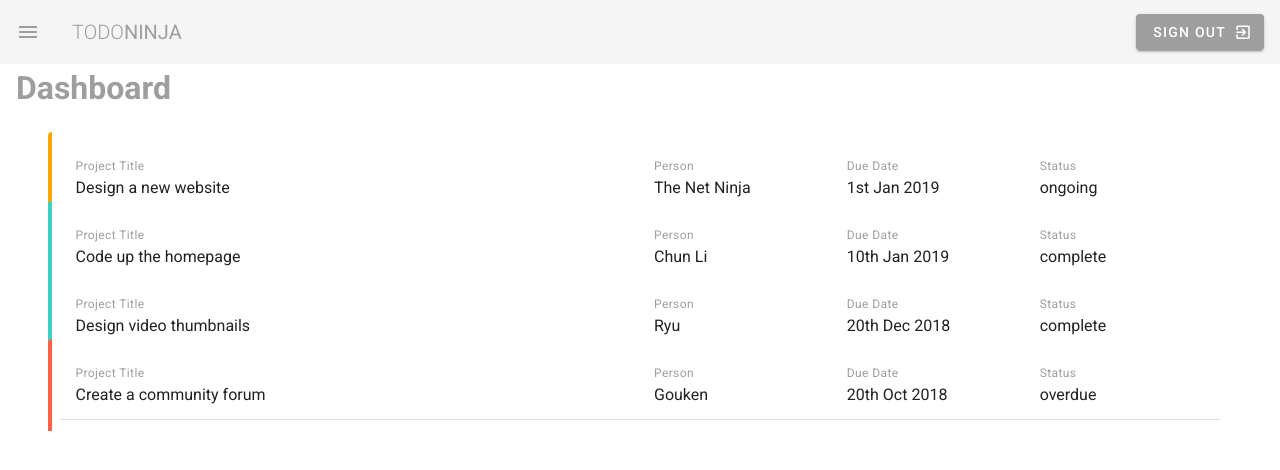
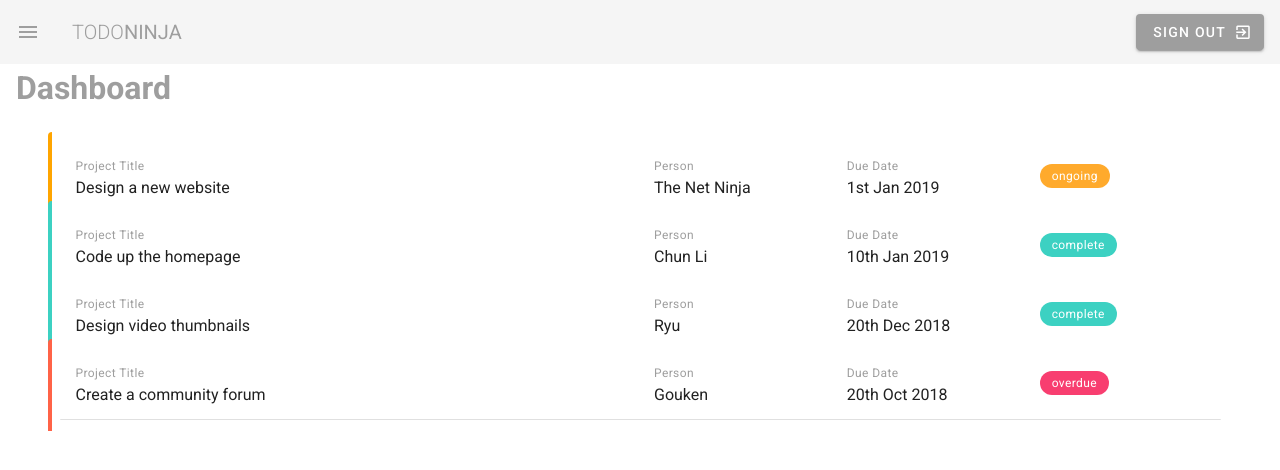
Before and after one commit to DavidCondit/vuetify-netninja-tutorial, a Vue app in the folder todo-ninja/: page / in a window 1280 px wide. Shown: the top 470 px of the page. Built offline with nearby package versions, Linux system fonts and the light colour scheme.

Commit message:
Added chips instead of status heading/text.

```diff
--- a/todo-ninja/src/views/Dashboard.vue
+++ b/todo-ninja/src/views/Dashboard.vue
@@ -18,8 +18,9 @@
           <div>{{ project.due }}</div>
         </v-col>
         <v-col>
-          <div class="caption grey--text">Status</div>
-          <div>{{ project.status }}</div>
+          <div class="right">
+            <v-chip small :class="`${project.status} white--text caption my-2`">{{ project.status }}</v-chip>
+          </div>
         </v-col>
       </v-row>
       <v-divider></v-divider>
@@ -66,4 +67,16 @@
     border-left: 4px solid tomato;
   }
 
+  .theme--light.v-chip.complete:not(.v-chip--active)  {
+    background: #3cd1c2;
+  }
+
+  .theme--light.v-chip.ongoing:not(.v-chip--active) {
+    background: #ffaa2c;
+  }
+
+  .theme--light.v-chip.overdue:not(.v-chip--active) {
+    background: #f83e70;
+  }
+
 </style>
```
